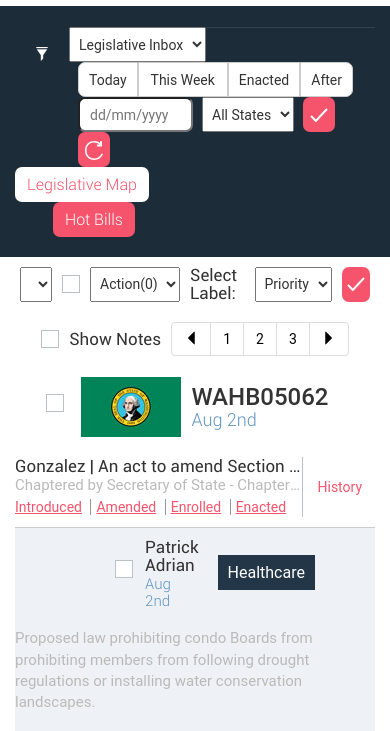
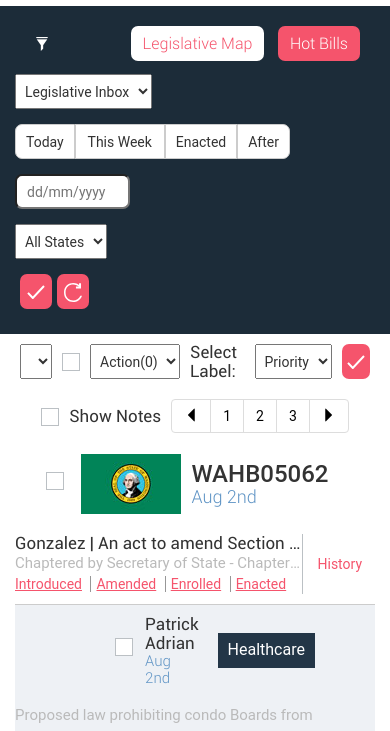
Before and after one commit to alecmmoore/LegiCrawler, a website: page app/list.html in a window 390 px wide. Both pictures are taken after a click on the button 42 px from the left and 151 px from the top of the page. Shown: the part 96-827 px from the top of the page. Drawn offline with nearby package versions, Linux system fonts and the light colour scheme; files that its build step writes are made by us from their sources.

Commit message:
finished inbox-filter

```diff
--- a/app/css/app.css
+++ b/app/css/app.css
@@ -204,8 +204,13 @@ input, select {
     margin: 0 5px;
 }
 
-.inbox-filter .float-left {
+.inbox-filter li.float-left {
+    list-style: none;
     margin: 0 0 0 9px;
+}
+
+.inbox-filter li.float-left:last-child {
+    margin: 0;
 }
 
 .inbox-nav div input {
@@ -301,11 +306,6 @@ input, select {
     height: 45px;
 }
 
-.abs-right {
-    position: absolute;
-    right: 30px;
-}
-
 .note-model-textarea {
     border: 1px #ccc solid;
     height: 400px;
@@ -332,6 +332,10 @@ input, select {
 
 .no-padding-left {
     padding-left: 0;
+}
+
+.inbox-filter .collapse.in {
+    display: inline-block;
 }
 
 .no-padding-right {
@@ -387,9 +391,13 @@ color: #fff;
     text-align: right;
 }
 
+.inbox-filter ul {
+        padding: 0;
+}
+
 .inbox-filter .navbar-toggle{
     border: none;
-    margin: 10px;
+    margin: 0 0 0 10px;
     float: left;
 }
 
@@ -421,6 +429,24 @@ color: #fff;
     .nav li img.search-icon {
         top: 8px;
     }
+
+    .filter-buttons {
+        position: absolute;
+        right: 30px;
+    }
+
+    .inbox-filter .navbar-collapse {
+        box-shadow: none;
+        border: 0;
+        margin-top: 10px;
+        width: 100%;
+    }
+
+    .inbox-filter li.float-left {
+        margin-bottom: 15px;
+        float: none;
+        margin-left: 0;
+    }
 }
 
 @media (max-width: 692px) {
@@ -438,12 +464,21 @@ color: #fff;
 @media (min-width: 767px) and (max-width: 1200px) {
     .filter-buttons {
         text-align: center;
-        margin-top: 20px;
     }
 
-    #myFilter{
-        text-align: center;
+    .inbox-filter li.float-left {
+        margin-left: 5px;
     }
+
+    .inbox-filter .navbar-collapse {
+        margin-bottom: 20px;
+    }
+
+    .inbox-filter {
+        padding: 0;
+    }
+
+
 }
 
 /* Button */
--- a/app/list.html
+++ b/app/list.html
@@ -62,32 +62,45 @@
 
     <div class="container-fluid hero dark small-hero">
         <div class="container inbox-filter">
-            <div class="col-lg-9 col-sm-12 col-xs-12 no-padding">
+
+            <div class="col-lg-push-0 col-lg-8 col-md-10 col-md-push-1 col-xs-12 no-padding">
                 <div>
                     <button type="button" class="navbar-toggle" data-toggle="collapse" data-target="#myFilter">
                         <span class="glyphicon glyphicon-filter"></span>
                     </button>
                 </div>
                 <div class="collapse navbar-collapse no-padding" id="myFilter">
-                    <select class="float-left no-margin">
+                    <ul>
+                        <li class="float-left">
+                            <select class="no-margin">
                                 <option>Legislative Inbox</option>
                             </select>
-                    <ul class="float-left list-day-select-container no-padding-left">
+                        </li>
+                        <li class="float-left">
+                            <ul class="list-day-select-container no-padding-left">
                                 <li><button class="list-day-select first-child">Today</button></li>
                                 <li><button class="list-day-select" style="width:90px;">This Week</button></li>
                                 <li><button class="list-day-select">Enacted</button></li>
                                 <li><button class="list-day-select last-child">After</button></li>
                             </ul>
-                    <input class="date-input float-left" placeholder="dd/mm/yyyy"/>
-                    <select class="float-left">
+                        </li>
+                        <li class="float-left">
+                            <input class="date-input" placeholder="dd/mm/yyyy"/>
+                        </li>
+                        <li class="float-left">
+                            <select>
                                 <option>All States</option>
                             </select>
+                        </li>
+                        <li class="float-left">
                             <button class="float-left btn-secondary button button-negative button-check"></button>
                             <button class="float-left btn-secondary button button-negative button-reset"></button>
+                        </li>
+                    </ul>
                 </div>
             </div>
 
-            <div class="col-lg-3 col-md-12 col-sm-12 col-xs-4 no-padding filter-buttons">
+            <div class="col-lg-4 col-md-12 no-padding filter-buttons">
                 <button class="button btn btn-primary margin-right">Legislative Map</button>
                 <button class="button btn btn-secondary button-negative">Hot Bills</button>
             </div>
```
Lines whose indentation alone changed are shown as unchanged.
